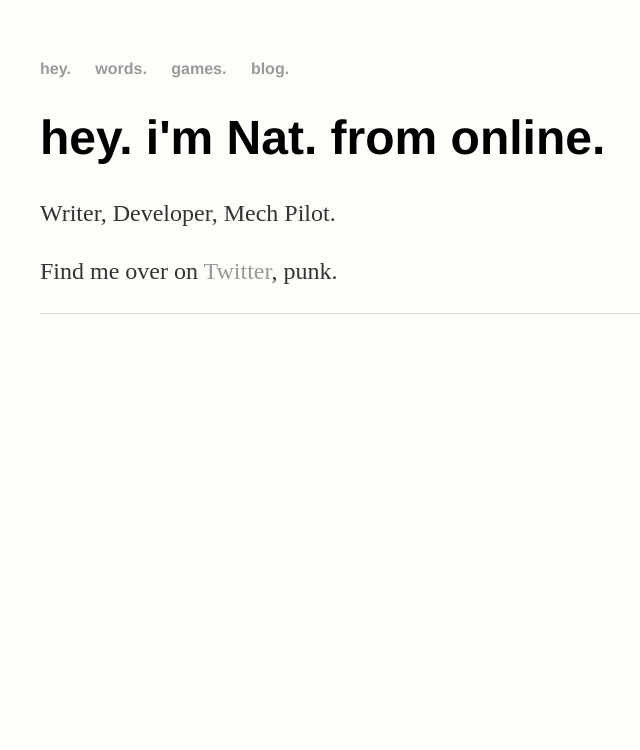
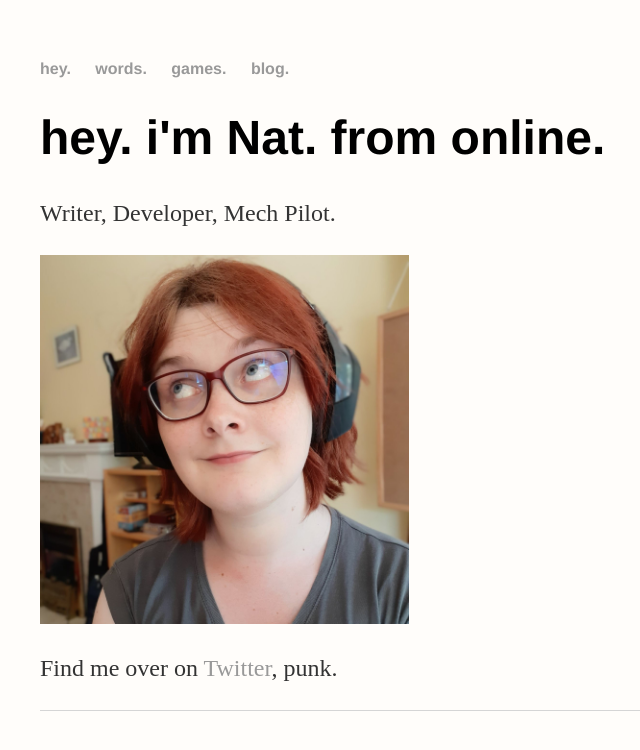
Before and after one commit to ScarletCatalie/ScarletCatalie.github.io, a Jekyll site: the page built from index.html, in a window 1280 px wide. Shown: the top 750 px of the page, without its empty margins (152-792 px from the left). Built offline with Jekyll 4.4.1, drawn with Linux system fonts in a browser that asks for light colours.

Commit message:
Update index.html

```diff
--- a/index.html
+++ b/index.html
@@ -6,5 +6,5 @@ title: Nat, From Online
 	<h1>hey. i'm Nat. from online.</h1>
 	<p>Writer, Developer, Mech Pilot.</p>
 </div><!-- /.blurb -->
-
+<img src="https://raw.githubusercontent.com/ScarletCatalie/ScarletCatalie.github.io/master/assets/me2.jpg" width="369" height="369">
 <p>Find me over on <a href="https://twitter.com/ScarletCatalie">Twitter</a>, punk.
```
